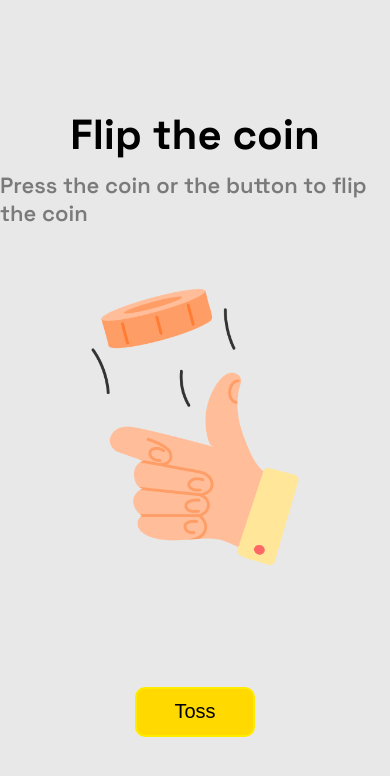
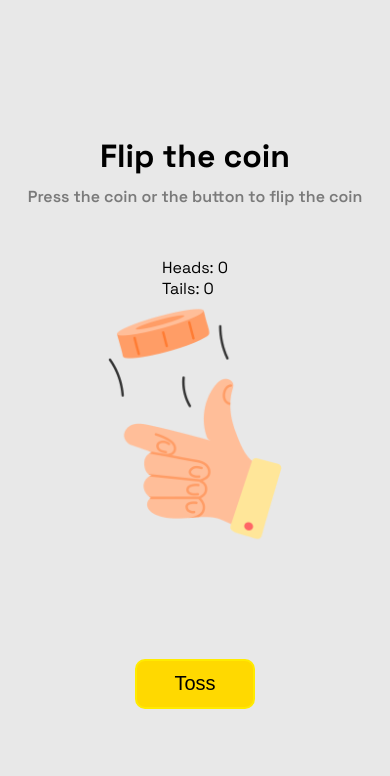
Before and after one commit to viganogabriele/Learning-JavaScript-TypeScript, a plain HTML site: page 01-flip-the-coin/index.html in a window 390 px wide. Drawn offline with Linux system fonts and the light colour scheme.

Commit message:
feat: center align text in title and subtitle, and improve responsiveness for smaller screens

```diff
--- a/01-flip-the-coin/index.html
+++ b/01-flip-the-coin/index.html
@@ -15,6 +15,10 @@
 <body>
   <h1 class="title">Flip the coin</h1>
   <h2 class="subtitle">Press the coin or the button to flip the coin</h2>
+  <div class="score-container">
+    <p>Heads: <span id="heads-score">0</span></p>
+    <p>Tails: <span id="tails-score">0</span></p>
+  </div>
   <img class="img--toss" src="assets/toss.png" alt="Coin showing toss illustration">
 
   <div class="result-container"></div>
--- a/01-flip-the-coin/style.css
+++ b/01-flip-the-coin/style.css
@@ -20,6 +20,7 @@ body {
 	font-size: 42px;
 	color: rgb(0, 0, 0);
 	margin-bottom: 10px;
+	text-align: center;
 }
 
 .subtitle {
@@ -27,6 +28,7 @@ body {
 	color: rgb(122, 122, 122);
 	font-weight: 600;
 	margin-bottom: 50px;
+	text-align: center;
 }
 
 .img--toss {
@@ -55,6 +57,7 @@ body {
 	background-color: rgb(255, 217, 0);
 	border: 2px solid rgb(255, 235, 0);
 	border-radius: 10px;
+	color: rgb(0, 0, 0);
 	transition:
 		background-color 0.2s ease,
 		border-color 0.2s ease;
@@ -82,3 +85,20 @@ body {
 .animation-toss {
 	animation: rotateCoin 0.4s ease-out;
 }
+
+@media (max-width: 480px) {
+	.title {
+		font-size: 32px;
+		padding: 0 15px;
+	}
+
+	.subtitle {
+		font-size: 16px;
+		padding: 0 20px;
+	}
+
+	.img--toss {
+		width: 65%;
+		max-width: 250px;
+	}
+}
```
